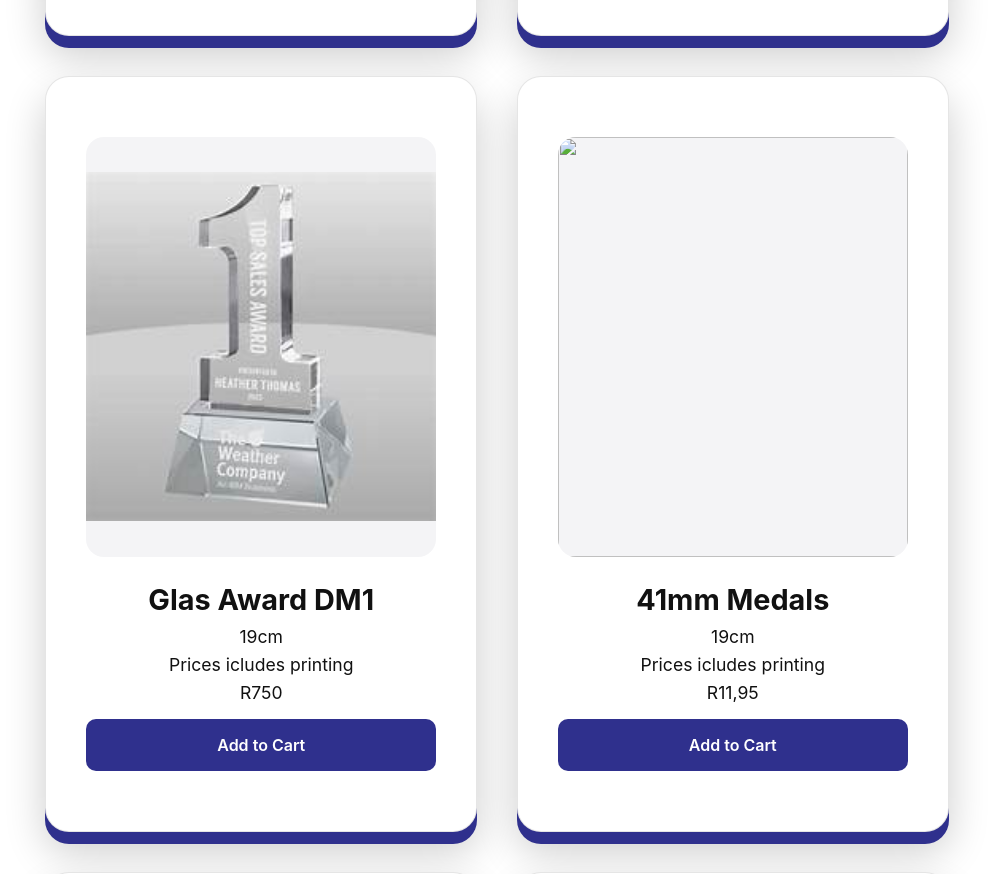
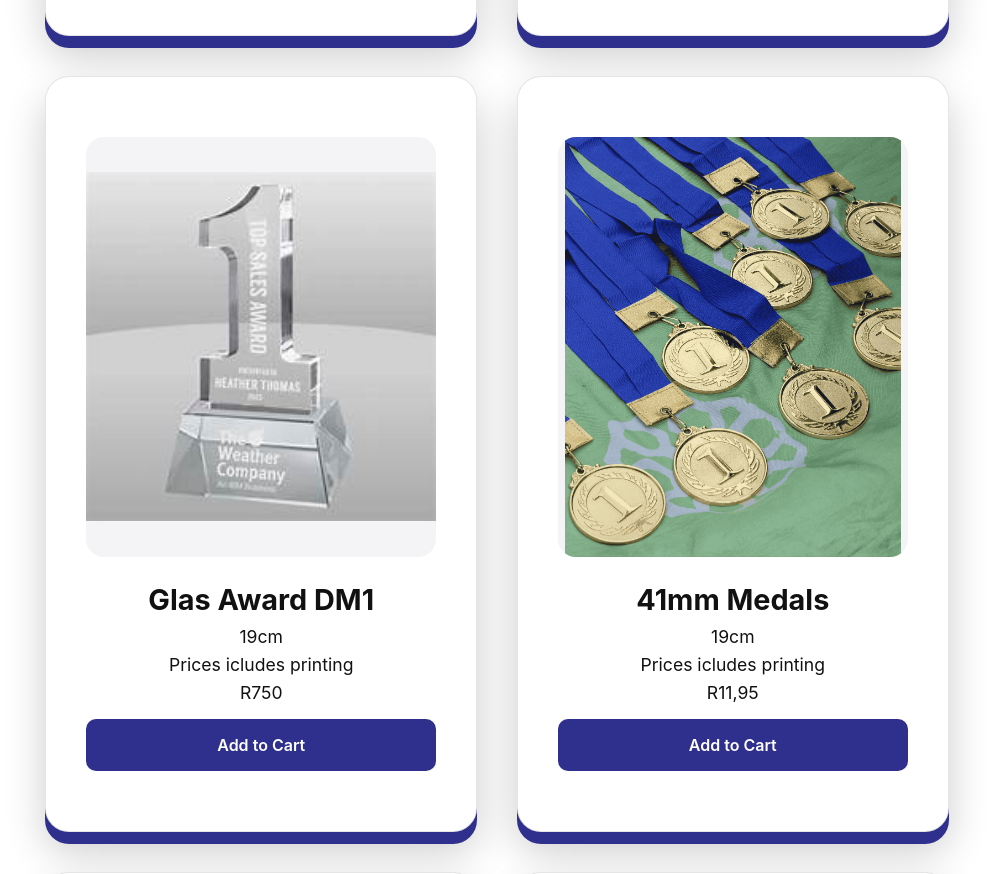
Before and after one commit to J38-dev/Trophies-Site, a plain HTML site: page products.html in a window 1280 px wide. Shown: the part 2860-3734 px from the top of the page, without its empty margins (143-1136 px from the left). Drawn offline with Linux system fonts and the light colour scheme.

Commit message:
Update products.html

```diff
--- a/products.html
+++ b/products.html
@@ -141,7 +141,7 @@ placeholder="Search products...">
 
          <div class="product-card">
   <div class="product-image">
-    <img src="images/pic2.jpg" class="clickable-img">
+    <img src="images/pic2.png" class="clickable-img">
   </div>
   <h3>41mm Medals</h3>
   <p>19cm <br>Prices icludes printing</br> </p>
```
